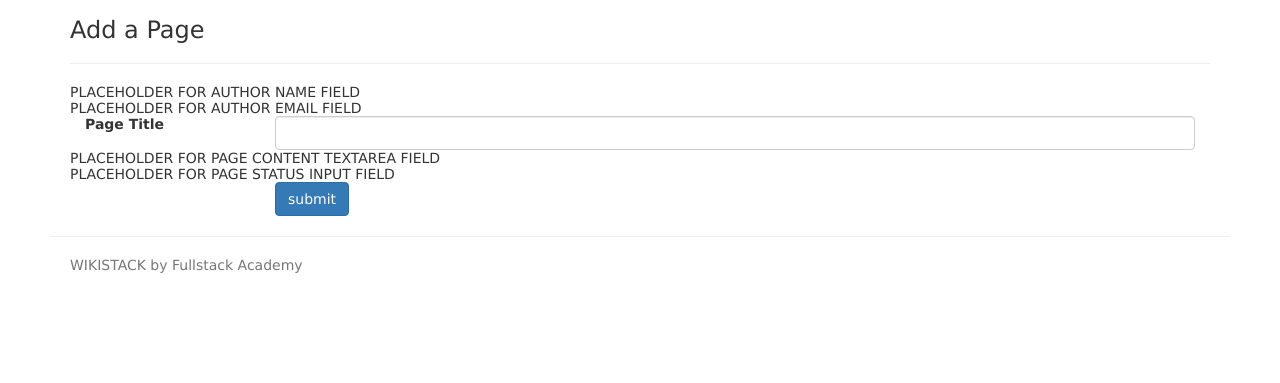
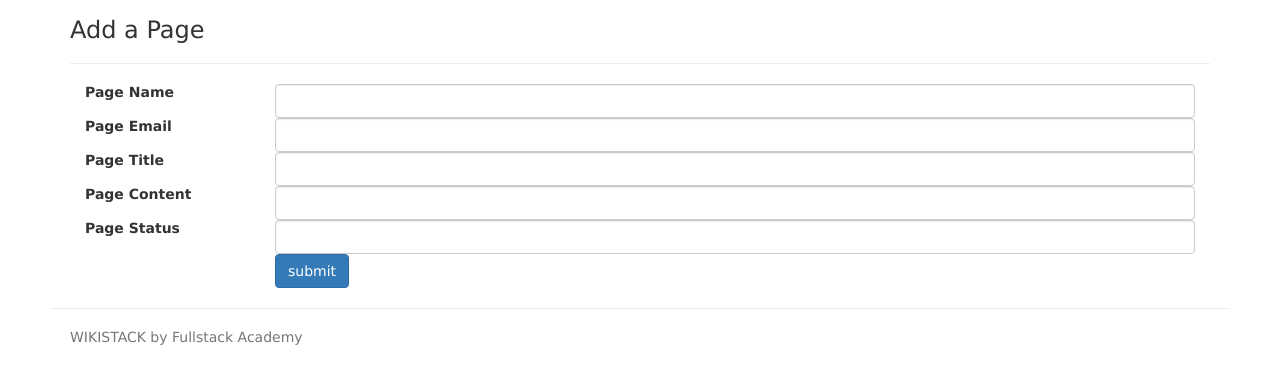
Before and after one commit to williamlee21/wikistack, a website: page views/addpage.html in a window 1280 px wide. Shown: the part 53-436 px from the top of the page. Drawn offline with nearby package versions, Linux system fonts and the light colour scheme; files that its build step writes are made by us from their sources.

Commit message:
whatever

```diff
--- a/models/index.js
+++ b/models/index.js
@@ -1,6 +1,6 @@
 var Sequelize = require('sequelize');
 var db = new Sequelize('postgres://localhost:5432/wikistack', {
-    logging: true
+    logging: false
 });
 var User = db.define('user', {
     name: {
--- a/routes/index.js
+++ b/routes/index.js
@@ -2,7 +2,11 @@ var express = require('express')
 var router = express.Router()
 var user = require('./user')
 var wiki = require('./wiki')
+
 module.exports = router;
 
 router.use('/wiki', wiki)
 router.use('/user', user)
+
+
+//module.exports = router;
--- a/views/addpage.html
+++ b/views/addpage.html
@@ -5,9 +5,19 @@
   <hr>
   <form method="POST" action="/wiki/">
 
-    <div>PLACEHOLDER FOR AUTHOR NAME FIELD</div>
+    <div class="form-group">
+      <label for="title" class="col-sm-2 control-label">Page Name</label>
+      <div class="col-sm-10">
+        <input name="title" type="text" class="form-control"/>
+      </div>
+    </div>
 
-    <div>PLACEHOLDER FOR AUTHOR EMAIL FIELD</div>
+    <div class="form-group">
+      <label for="title" class="col-sm-2 control-label">Page Email</label>
+      <div class="col-sm-10">
+        <input name="title" type="text" class="form-control"/>
+      </div>
+    </div>
 
     <div class="form-group">
       <label for="title" class="col-sm-2 control-label">Page Title</label>
@@ -16,9 +26,19 @@
       </div>
     </div>
 
-    <div>PLACEHOLDER FOR PAGE CONTENT TEXTAREA FIELD</div>
+    <div class="form-group">
+      <label for="title" class="col-sm-2 control-label">Page Content</label>
+      <div class="col-sm-10">
+        <input name="title" type="text" class="form-control"/>
+      </div>
+    </div>
 
-    <div>PLACEHOLDER FOR PAGE STATUS INPUT FIELD</div>
+    <div class="form-group">
+      <label for="title" class="col-sm-2 control-label">Page Status</label>
+      <div class="col-sm-10">
+        <input name="title" type="text" class="form-control"/>
+      </div>
+    </div>
 
     <div class="col-sm-offset-2 col-sm-10">
       <button type="submit" class="btn btn-primary">submit</button>
```
Also changed, not shown: routes/wiki.js (+6 -4 lines), wiki.js (+11 -13 lines).
